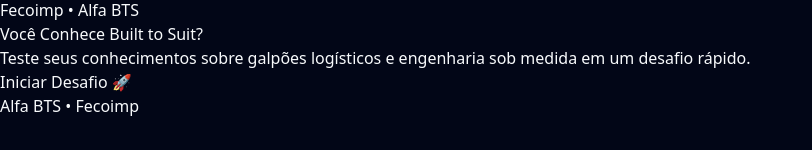
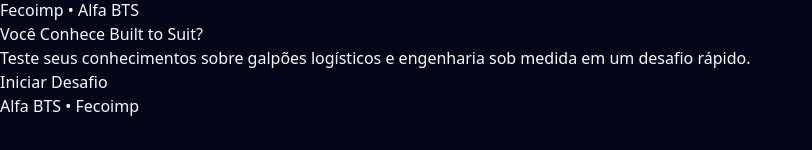
Before and after one commit to Nelson070/quiz-alfa, a React (Vite) app: page / in a window 1280 px wide. Shown: the part 482-632 px from the top of the page, without its empty margins (0-812 px from the left). Built offline with nearby package versions, Linux system fonts and the light colour scheme.

Commit message:
correção 1.0

```diff
--- a/src/App.jsx
+++ b/src/App.jsx
@@ -488,7 +488,7 @@
                 onClick={startQuiz}
                 className="w-full bg-gradient-to-r from-amber-500 to-amber-600 hover:from-amber-400 hover:to-amber-500 text-neutral-950 font-black py-4 rounded-2xl shadow-xl uppercase tracking-wider text-sm cursor-pointer transition"
               >
-                Iniciar Desafio 🚀
+                Iniciar Desafio
               </motion.button>
             </motion.div>
           )}
```
